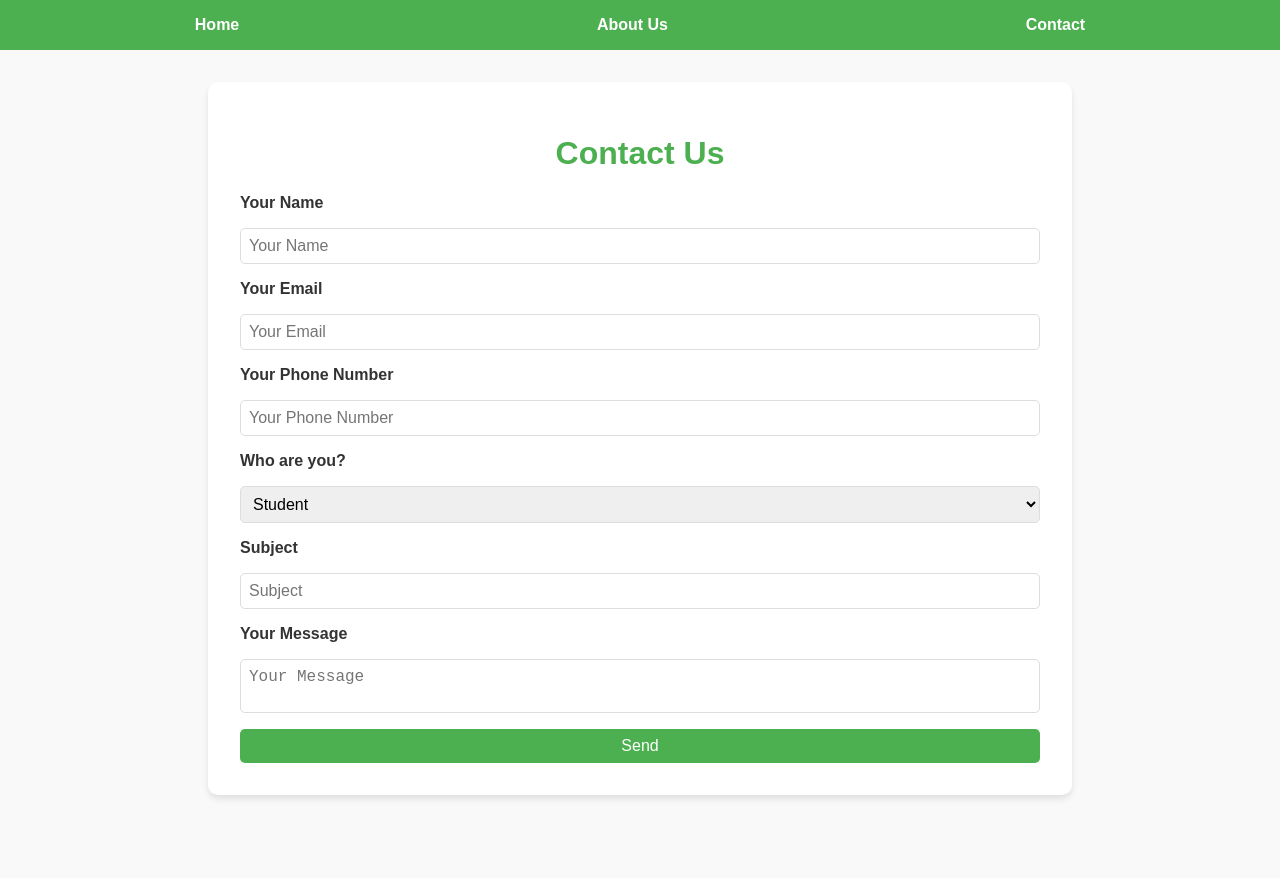
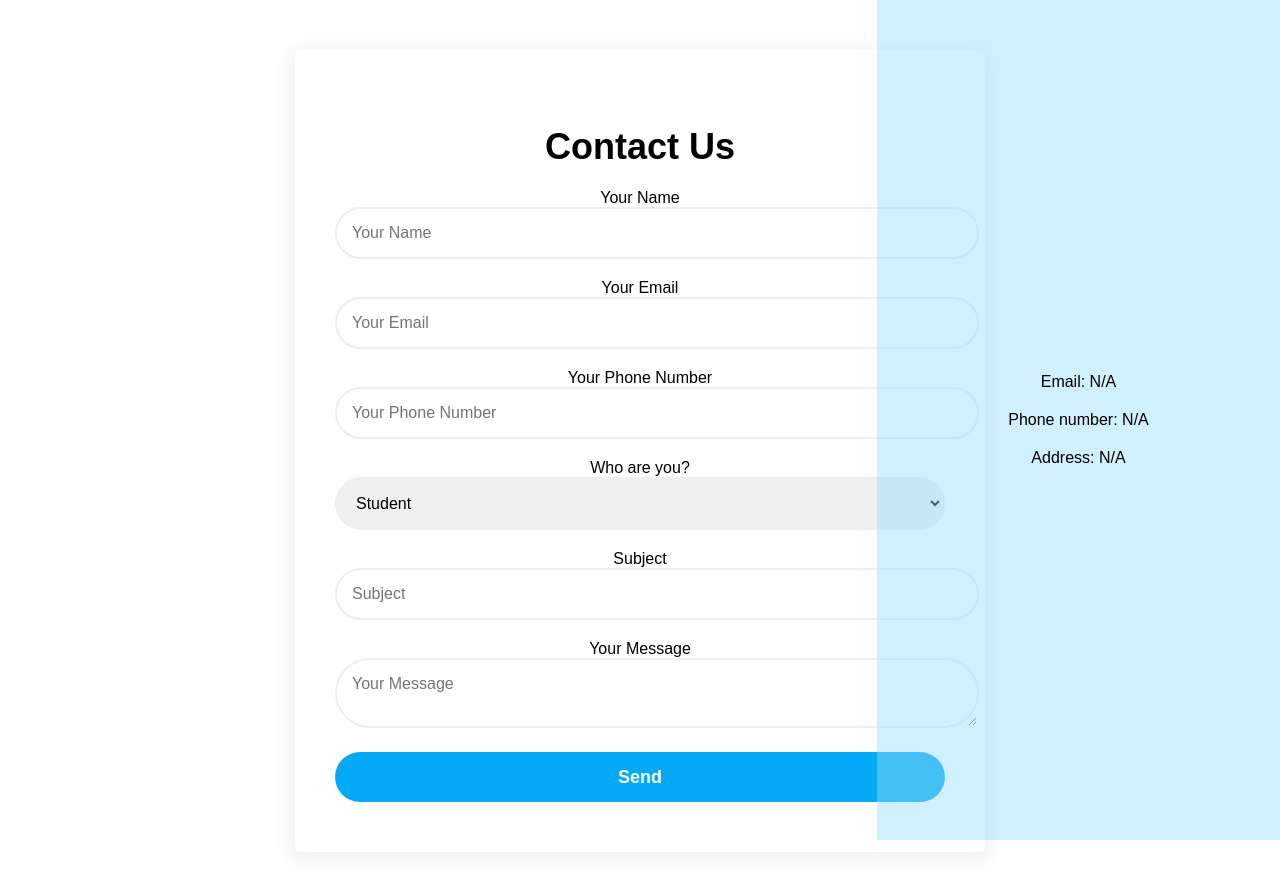
Before and after one commit to SSDEDU-WEB/Fully-Website-Codes, a plain HTML site: page index.html in a window 1280 px wide. Before the commit the page ends 827 px from the top, so only its background shows below. Drawn offline with nearby package versions, Linux system fonts and the light colour scheme.

Commit message:
Update index.html

```diff
--- a/index.html
+++ b/index.html
@@ -3,7 +3,6 @@
 <head>
   <meta charset="UTF-8">
   <title>Contact Us</title>
-  <link rel="icon" href="favicon.ico" type="image/x-icon">
   <script type="text/javascript" src="https://cdn.jsdelivr.net/npm/@emailjs/browser@4/dist/email.min.js"></script>
   <script type="text/javascript">
     (function() {
@@ -31,95 +30,81 @@
     };
   </script>
   <style>
-    body {
-      font-family: Arial, sans-serif;
-      margin: 0;
-      padding: 0;
-      background-color: #f9f9f9;
-      color: #333;
+    /* Integrating the shared CSS */
+    .contact_us_8 * {
+      font-family: Nunito, sans-serif;
     }
 
-    nav {
-      background-color: #4CAF50;
-      padding: 1rem;
+    .contact_us_8 .container-block.form-wrapper {
+      background-color: white;
+      max-width: 610px;
+      text-align: center;
+      padding: 50px 40px;
+      box-shadow: rgba(0, 0, 0, 0.05) 0px 4px 20px 7px;
+      border-radius: 6px;
+      margin: 50px auto;
     }
 
-    nav ul {
-      list-style-type: none;
-      padding: 0;
-      margin: 0;
-      display: flex;
-      justify-content: space-around;
+    .contact_us_8 .text-blk.contactus-head {
+      font-size: 36px;
+      line-height: 45px;
+      font-weight: 900;
+      margin-bottom: 20px;
     }
 
-    nav a {
-      text-decoration: none;
-      color: white;
-      font-weight: bold;
+    .contact_us_8 input, .contact_us_8 textarea, .contact_us_8 select {
+      width: 100%;
+      padding: 15px;
+      font-size: 16px;
+      border: 2px solid #eeeeee;
+      border-radius: 64px;
+      margin-bottom: 20px;
     }
 
-    main {
-      max-width: 800px;
-      margin: 2rem auto;
-      padding: 2rem;
-      background-color: white;
-      border-radius: 10px;
-      box-shadow: 0px 4px 6px rgba(0, 0, 0, 0.1);
+    .contact_us_8 button {
+      width: 100%;
+      background-color: #03a9f4;
+      height: 50px;
+      font-size: 18px;
+      font-weight: 700;
+      color: white;
+      border: none;
+      border-radius: 64px;
+      cursor: pointer;
     }
 
-    h1 {
+    .contact_us_8 .right-side-text {
+      position: absolute;
+      top: 0;
+      right: 0;
+      height: 100%;
+      max-width: 363px;
+      width: 100%;
+      background-color: rgba(151, 220, 250, 0.44);
+      display: flex;
+      flex-direction: column;
+      align-items: center;
+      justify-content: center;
       text-align: center;
-      color: #4CAF50;
+      padding: 20px;
     }
 
-    form {
-      display: flex;
-      flex-direction: column;
-      gap: 1rem;
+    .contact_us_8 .right-side-text p {
+      margin: 10px 0;
     }
 
-    label {
-      font-weight: bold;
-    }
-
-    input, textarea, select, button {
-      font-size: 1rem;
-      padding: 0.5rem;
-      border-radius: 5px;
-      border: 1px solid #ddd;
-    }
-
-    input:focus, textarea:focus, select:focus {
-      outline: 2px solid #4CAF50;
-    }
-
-    button {
-      background-color: #4CAF50;
-      color: white;
-      border: none;
-      cursor: pointer;
-      transition: background-color 0.3s ease;
-    }
-
-    button:hover {
-      background-color: #45a049;
-    }
-
-    textarea {
-      resize: none;
+    .contact_us_8 .social-media-links {
+      display: flex;
+      justify-content: space-evenly;
+      width: 200px;
+      margin-top: 20px;
     }
   </style>
 </head>
 <body>
-  <nav>
-    <ul>
-      <li><a href="index.html">Home</a></li>
-      <li><a href="about.html">About Us</a></li>
-      <li><a href="contact.html">Contact</a></li>
-    </ul>
-  </nav>
-  <main>
-    <h1>Contact Us</h1>
+  <main class="contact_us_8">
+    <div class="container-block form-wrapper">
+      <h1 class="text-blk contactus-head">Contact Us</h1>
       <form id="contactForm">
         <label for="name">Your Name</label>
         <input type="text" name="name" id="name" placeholder="Your Name" required>
@@ -146,6 +131,12 @@
 
         <button type="submit">Send</button>
       </form>
+    </div>
+    <div class="right-side-text">
+      <p>Email: N/A</p>
+      <p>Phone number: N/A</p>
+      <p>Address: N/A</p>
+    </div>
   </main>
 </body>
 </html>
```
Lines whose indentation alone changed are shown as unchanged.
